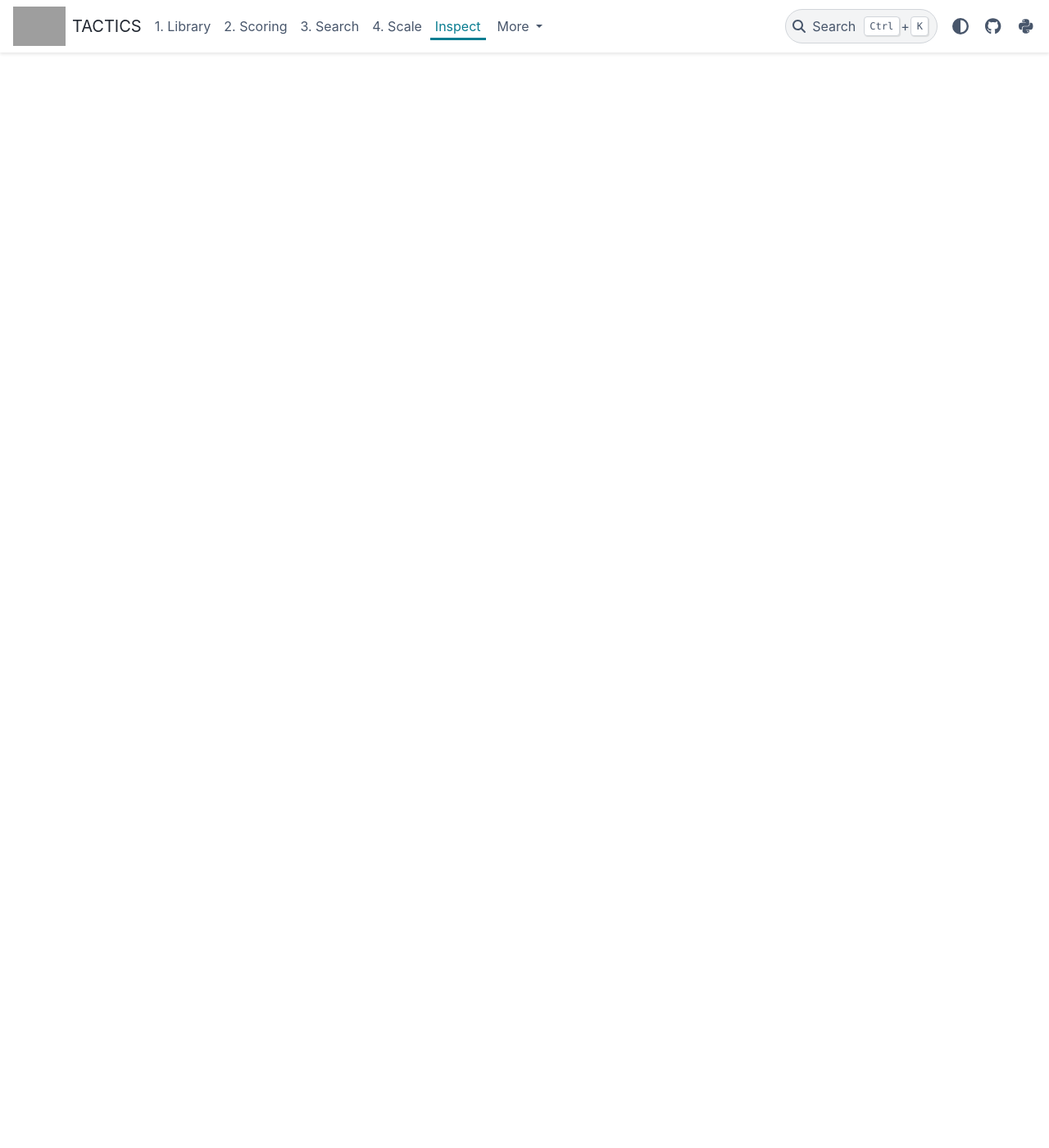
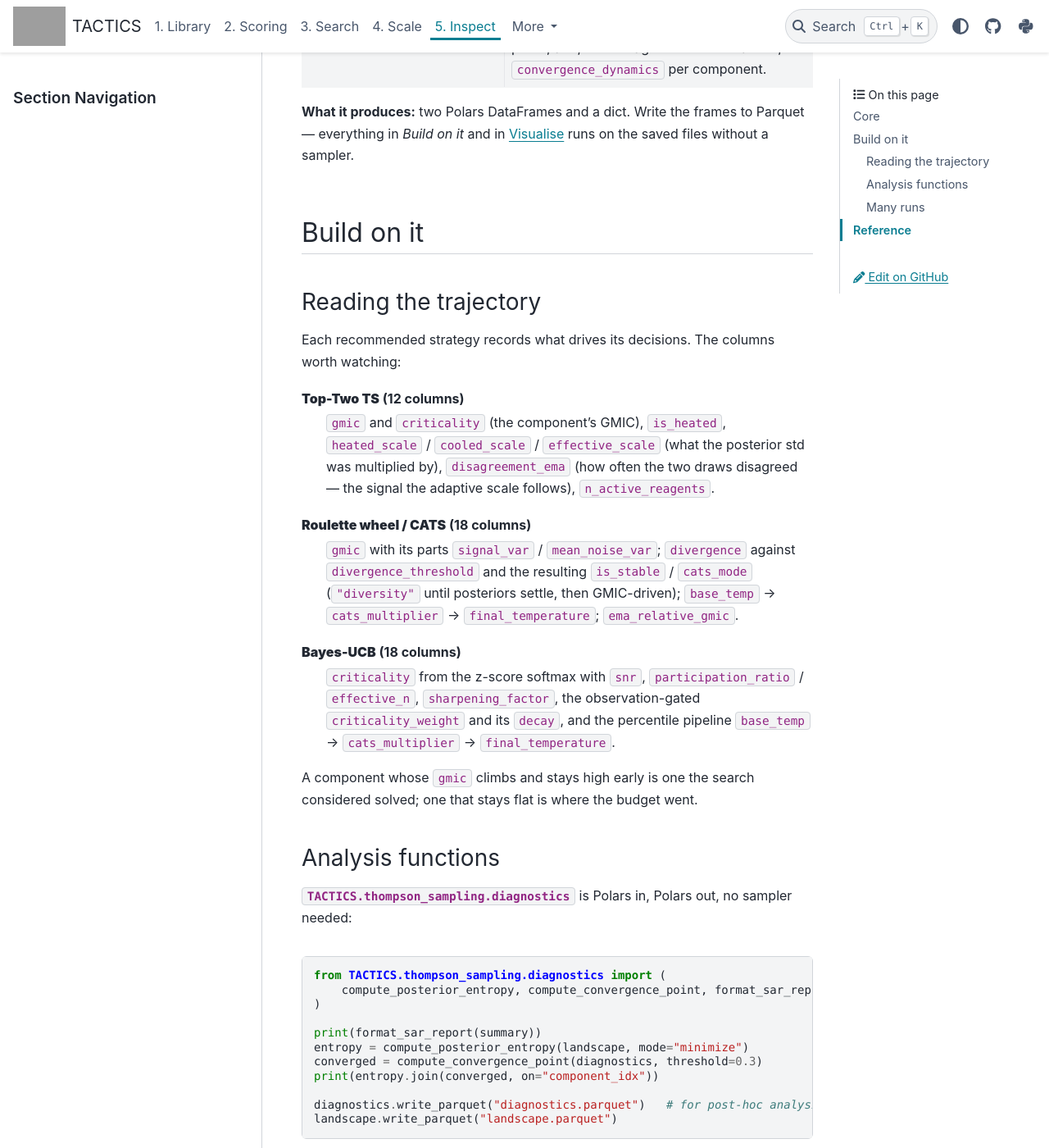
Before and after one commit to aakankschit/TACTICS, a Sphinx documentation site: the page built from docs/source/guides/05_inspect.rst, in a window 1280 px wide and 1400 px high, scrolled down 1325 px. Shown: the whole window at 82% size. Built offline with Sphinx 7.4.7 and the PyData theme 0.15.4, drawn with Linux system fonts in a browser that asks for light colours; some of the changed text lies outside the part shown; grey boxes are pictures that could not be loaded.

Commit message:
docs(guides): 5. Inspect
Core: track_diagnostics and the three accessors -- get_diagnostics,
get_posterior_landscape, get_sar_summary -- with what each returns.
Build on it: the columns worth watching per strategy (TT-TS 12, RWS
18, Bayes-UCB 18), the six analysis functions, and how to stack runs
for the replicate-averaged plots. Snippet runs a tracked search and
exercises compute_posterior_entropy / compute_convergence_point /
format_sar_report, writing Parquet for the next block.

Co-Authored-By: Claude Fable 5.1 <noreply@anthropic.com>
Claude-Session: https://claude.ai/code/session_01NGA4NaBZPsgXgze4qPnmND

```diff
--- a/docs/source/guides/05_inspect.rst
+++ b/docs/source/guides/05_inspect.rst
@@ -1,4 +1,139 @@
-Inspect
-=======
+.. _guide-inspect:
 
-*Guide in progress — see the :doc:`reference </reference/inspect>`.*
+5. Inspect
+==========
+
+**What this block is.** The results DataFrame tells you *which* products
+scored well. The posteriors and the per-cycle trajectory tell you *why* —
+which component the search decided was solved, when, and which reagents
+carry the signal. That is the SAR the search has learned, and it is
+available from the same sampler object once the search ends.
+
+Core
+----
+
+Turn on ``track_diagnostics`` before building the sampler, then ask for
+three things after ``search()``:
+
+.. literalinclude:: /snippets/inspect_diagnostics.py
+   :language: python
+   :start-after: # [start:track]
+   :end-before: # [end:track]
+   :dedent:
+
+.. list-table::
+   :widths: 30 70
+
+   * - ``get_diagnostics()``
+     - One row per (cycle, component): what the strategy knew and did at
+       that moment. Columns depend on the strategy (below); every schema
+       shares ``current_cycle``, ``component_idx`` and ``criticality``.
+       Empty for Greedy/UCB/ε-greedy, which keep no component state.
+   * - ``get_posterior_landscape()``
+     - One row per reagent — ``component_idx``, ``reagent_name``, ``mean``,
+       ``std``, ``n_samples``. The learned SAR, as a table. Works without
+       ``track_diagnostics``.
+   * - ``get_sar_summary()``
+     - A dict: per-component entropy, concentration, Gini, top-1/top-5
+       share, SNR, the dominant reagent and a convergence verdict;
+       ``landscape_type`` (``structured_SAR`` / ``diffuse_SAR`` / ``mixed`` /
+       ``insufficient_data``); ``summary_text`` in prose; and, when
+       diagnostics were tracked, ``convergence_dynamics`` per component.
+
+**What it produces:** two Polars DataFrames and a dict. Write the frames to
+Parquet — everything in *Build on it* and in :doc:`06_visualise` runs on
+the saved files without a sampler.
+
+Build on it
+-----------
+
+Reading the trajectory
+~~~~~~~~~~~~~~~~~~~~~~
+
+Each recommended strategy records what drives its decisions. The columns
+worth watching:
+
+**Top-Two TS** (12 columns)
+   ``gmic`` and ``criticality`` (the component's GMIC), ``is_heated``,
+   ``heated_scale`` / ``cooled_scale`` / ``effective_scale`` (what the
+   posterior std was multiplied by), ``disagreement_ema`` (how often the two
+   draws disagreed — the signal the adaptive scale follows),
+   ``n_active_reagents``.
+
+**Roulette wheel / CATS** (18 columns)
+   ``gmic`` with its parts ``signal_var`` / ``mean_noise_var``;
+   ``divergence`` against ``divergence_threshold`` and the resulting
+   ``is_stable`` / ``cats_mode`` (``"diversity"`` until posteriors settle,
+   then GMIC-driven); ``base_temp`` → ``cats_multiplier`` →
+   ``final_temperature``; ``ema_relative_gmic``.
+
+**Bayes-UCB** (18 columns)
+   ``criticality`` from the z-score softmax with ``snr``,
+   ``participation_ratio`` / ``effective_n``, ``sharpening_factor``, the
+   observation-gated ``criticality_weight`` and its ``decay``, and the
+   percentile pipeline ``base_temp`` → ``cats_multiplier`` →
+   ``final_temperature``.
+
+A component whose ``gmic`` climbs and stays high early is one the search
+considered solved; one that stays flat is where the budget went.
+
+Analysis functions
+~~~~~~~~~~~~~~~~~~
+
+:mod:`TACTICS.thompson_sampling.diagnostics` is Polars in, Polars out, no
+sampler needed:
+
+.. literalinclude:: /snippets/inspect_diagnostics.py
+   :language: python
+   :start-after: # [start:analyse]
+   :end-before: # [end:analyse]
+   :dedent:
+
+- :func:`~TACTICS.thompson_sampling.diagnostics.compute_posterior_entropy`
+  — from the landscape: per-component entropy, concentration and SNR.
+  Pass the same ``mode`` as the search.
+- :func:`~TACTICS.thompson_sampling.diagnostics.compute_convergence_point`
+  — from the diagnostics: the first cycle each component's criticality
+  crossed ``threshold`` and the cycle it stayed there.
+- :func:`~TACTICS.thompson_sampling.diagnostics.compare_trajectory_vs_snapshot`
+  — joins the two: does the trajectory add information the final snapshot
+  does not?
+- :func:`~TACTICS.thompson_sampling.diagnostics.compute_disagreement_convergence`
+  and :func:`~TACTICS.thompson_sampling.diagnostics.compute_scale_adaptation`
+  — Top-Two-specific: when disagreement settled, how far the heated scale
+  moved.
+- :func:`~TACTICS.thompson_sampling.diagnostics.format_sar_report` — the
+  summary dict as text.
+
+Many runs
+~~~~~~~~~
+
+To compare methods or replicates, save each run's diagnostics with a
+``replicate`` (and ``method``) column added, concatenate, and hand the
+result to the plots in :doc:`06_visualise` — they average across
+replicates and draw confidence bands.
+
+.. admonition:: Gotchas
+   :class: warning
+
+   - ``track_diagnostics`` must be set **before** ``from_config`` /
+     construction. Setting it afterwards records nothing.
+   - The diagnostics schema is strategy-specific; code that reads
+     ``disagreement_ema`` will fail on an RWS run. Branch on
+     ``"disagreement_ema" in df.columns`` or on the strategy you ran.
+   - ``get_sar_summary()`` needs observations: with very few cycles the
+     verdict is ``insufficient_data`` and the per-component numbers are
+     ``NaN``.
+   - ``compute_posterior_entropy`` is direction-aware — pass ``mode`` or a
+     minimize run reads as inverted.
+
+Reference
+---------
+
+:doc:`/reference/inspect` — the three accessors, the six analysis
+functions, and the full column lists.
+
+:doc:`/theory/search_performance_metrics` — the metrics behind these
+numbers.
+
+**Next:** :doc:`06_visualise` — pictures of all of this.
```
